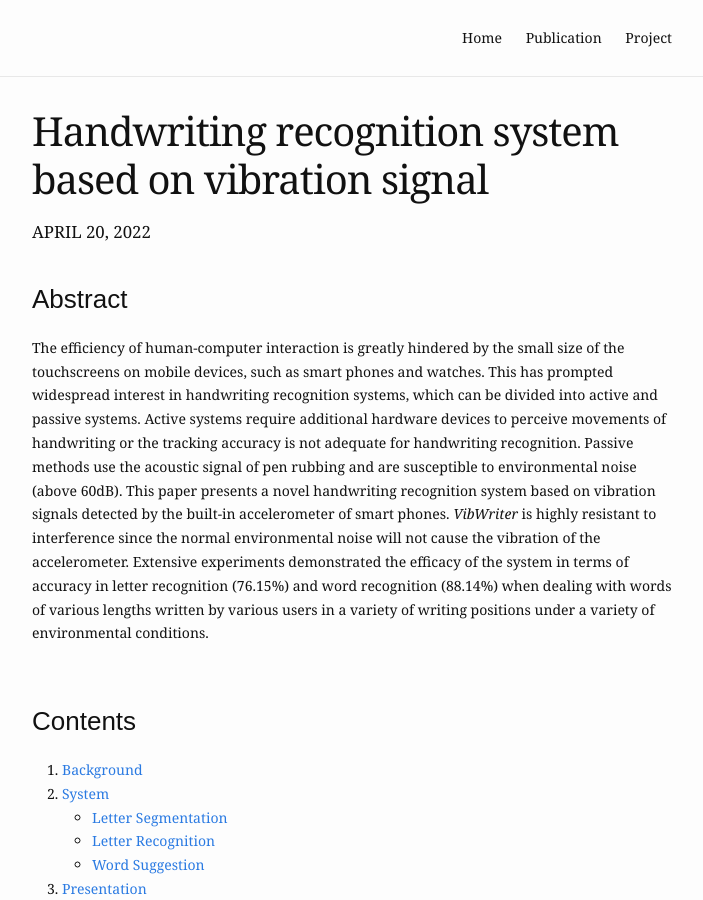
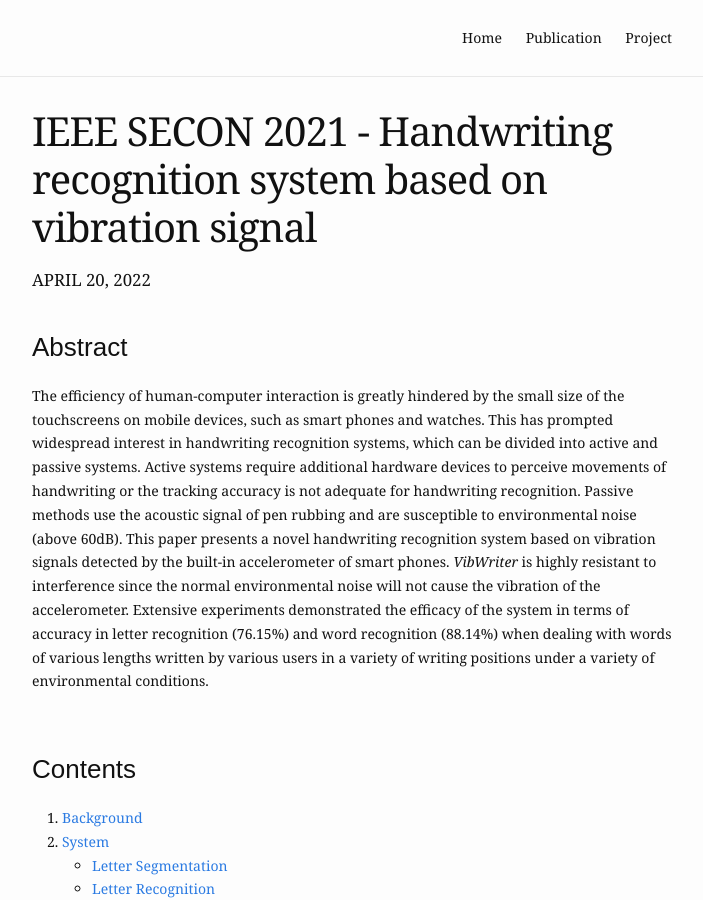
Before and after one commit to dianding0102/dian_web, a Jekyll site: the page built from _posts/2022-04-20-VibWriter.markdown, in a window 1280 px wide and 900 px high. Shown: the whole window, without its empty margins (288-991 px from the left). Built offline with Jekyll 4.4.1, drawn with Linux system fonts in a browser that asks for light colours.

Commit message:
Update 2022-04-20-VibWriter.markdown

```diff
--- a/_posts/2022-04-20-VibWriter.markdown
+++ b/_posts/2022-04-20-VibWriter.markdown
@@ -1,6 +1,6 @@
 ---
 layout: post
-title:  Handwriting recognition system based on vibration signal
+title:  IEEE SECON 2021 - Handwriting recognition system based on vibration signal
 date:   2022-04-20
 categories: jekyll update
 sjtu_picture:
```
